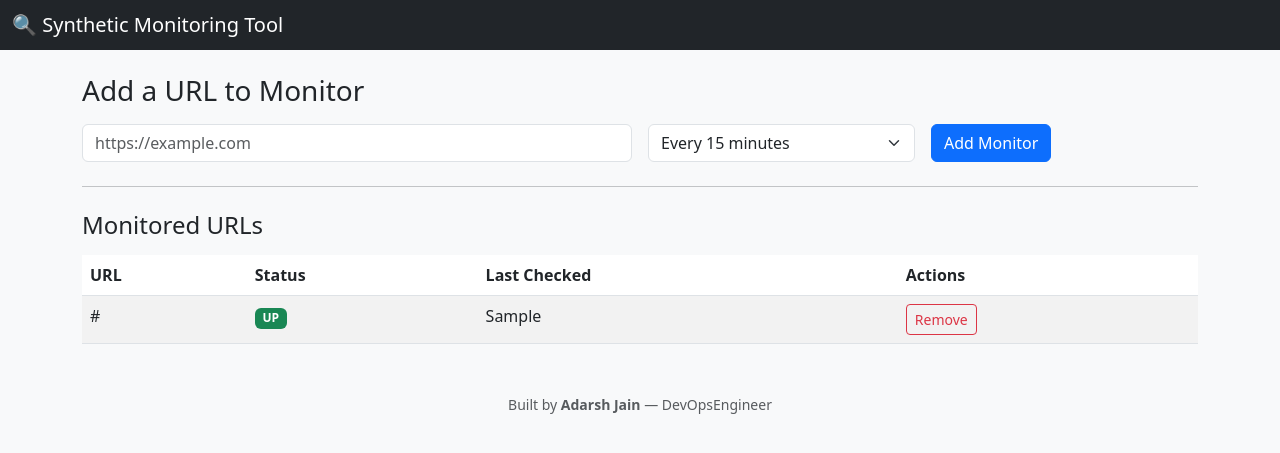
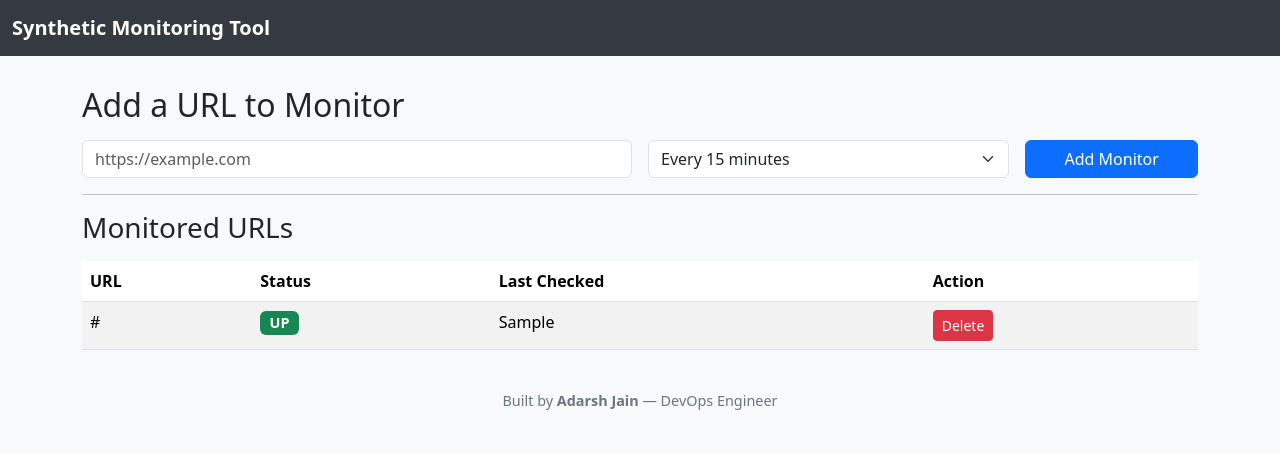
Before and after one commit to AdarshJain-dev/synthetic-monitoring, a Flask app: template templates/index.html in a window 1280 px wide. Shown: the top 453 px of the page. Run offline with Flask 3, Linux system fonts and the light colour scheme; the template is opened without the code that fills it: most values are stand-ins (such as "Sample title", 1, 10 or a date in 2020).

Commit message:
html update

```diff
--- a/templates/index.html
+++ b/templates/index.html
@@ -1,48 +1,74 @@
-<!-- templates/index.html -->
 <!DOCTYPE html>
 <html lang="en">
 <head>
-  <meta charset="UTF-8" />
-  <meta name="viewport" content="width=device-width, initial-scale=1.0" />
-  <title>Synthetic Monitoring</title>
-  <link href="https://cdn.jsdelivr.net/npm/bootstrap@5.3.0/dist/css/bootstrap.min.css" rel="stylesheet" />
+    <meta charset="UTF-8">
+    <meta name="viewport" content="width=device-width, initial-scale=1.0">
+    <title>Synthetic Monitoring Tool</title>
+    <link rel="stylesheet" href="https://cdn.jsdelivr.net/npm/bootstrap@5.3.3/dist/css/bootstrap.min.css">
+    <style>
+        body {
+            background-color: #f8f9fa;
+        }
+        .navbar {
+            background-color: #343a40;
+        }
+        .navbar-brand {
+            color: #ffffff;
+            font-weight: bold;
+        }
+        .container {
+            margin-top: 30px;
+        }
+        .badge {
+            font-size: 0.9em;
+        }
+        footer {
+            text-align: center;
+            margin-top: 40px;
+            font-size: 0.9em;
+            color: #6c757d;
+        }
+    </style>
 </head>
-<body class="bg-light">
-
-<nav class="navbar navbar-dark bg-dark mb-4">
+<body>
+    <nav class="navbar navbar-expand-lg">
         <div class="container-fluid">
-    <span class="navbar-brand mb-0 h1">🔍 Synthetic Monitoring Tool</span>
+            <a class="navbar-brand" href="#">Synthetic Monitoring Tool</a>
         </div>
     </nav>
 
     <div class="container">
-  <h3 class="mb-3">Add a URL to Monitor</h3>
+        {% if message %}
+            <div class="alert alert-info">{{ message }}</div>
+        {% endif %}
+
+        <h2 class="mb-3">Add a URL to Monitor</h2>
         <form method="POST" class="row g-3">
             <div class="col-md-6">
-      <input type="text" name="url" class="form-control" placeholder="https://example.com" required />
+                <input type="url" name="url" class="form-control" placeholder="https://example.com" required>
             </div>
-    <div class="col-md-3">
+            <div class="col-md-4">
                 <select name="interval" class="form-select">
-        <option value="15">Every 15 minutes</option>
+                    <option value="5">Every 5 minutes</option>
+                    <option value="15" selected>Every 15 minutes</option>
                     <option value="30">Every 30 minutes</option>
                     <option value="60">Every 60 minutes</option>
                 </select>
             </div>
-    <div class="col-md-3">
-      <button type="submit" class="btn btn-primary">Add Monitor</button>
+            <div class="col-md-2">
+                <button type="submit" class="btn btn-primary w-100">Add Monitor</button>
             </div>
         </form>
 
-  <hr class="my-4">
-
-  <h4 class="mb-3">Monitored URLs</h4>
+        <hr>
+        <h3 class="mb-3">Monitored URLs</h3>
         <table class="table table-striped">
             <thead>
                 <tr>
                     <th>URL</th>
                     <th>Status</th>
                     <th>Last Checked</th>
-        <th>Actions</th>
+                    <th>Action</th>
                 </tr>
             </thead>
             <tbody>
@@ -52,15 +78,17 @@
                     <td>
                         {% if job.status == 'UP' %}
                             <span class="badge bg-success">UP</span>
+                        {% elif job.status == 'DOWN' %}
+                            <span class="badge bg-danger">DOWN</span>
                         {% else %}
-          <span class="badge bg-danger">DOWN</span>
+                            <span class="badge bg-secondary">Not Checked</span>
                         {% endif %}
                     </td>
                     <td>{{ job.last_checked }}</td>
                     <td>
-        <form method="POST" action="/delete" style="display:inline;">
-            <input type="hidden" name="url" value="{{ job.url }}" />
-            <button type="submit" class="btn btn-sm btn-outline-danger">Remove</button>
+                        <form method="POST" action="/delete">
+                            <input type="hidden" name="url" value="{{ job.url }}">
+                            <button type="submit" class="btn btn-sm btn-danger">Delete</button>
                         </form>
                     </td>
                 </tr>
@@ -68,14 +96,9 @@
             </tbody>
         </table>
 
-  {% if message %}
-  <div class="alert alert-info mt-3">{{ message }}</div>
-  {% endif %}
+        <footer>
+            Built by <strong>Adarsh Jain</strong> — DevOps Engineer
+        </footer>
     </div>
-
-<footer class="text-center text-muted mt-5 mb-3">
-  <small>Built by <b>Adarsh Jain</b> — DevOpsEngineer</small>
-</footer>
-
 </body>
 </html>
```
Lines whose indentation alone changed are shown as unchanged.
